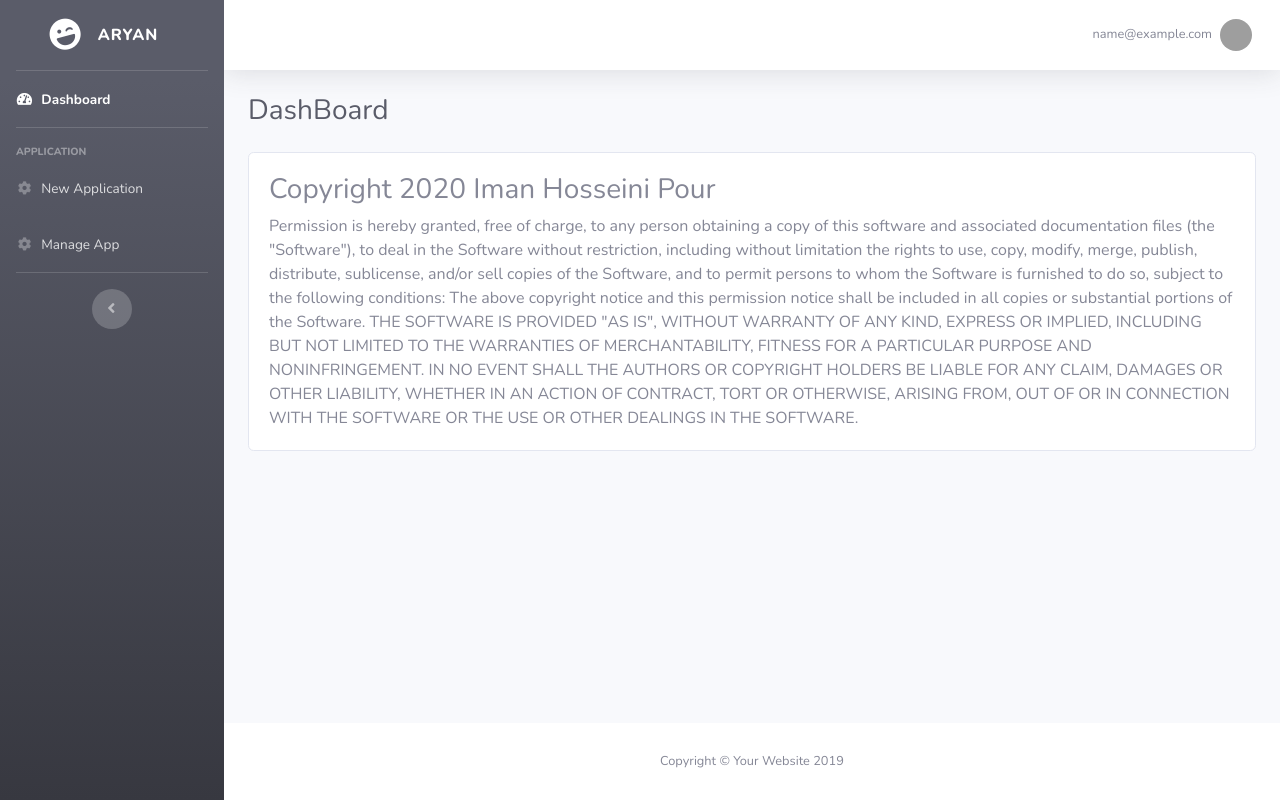
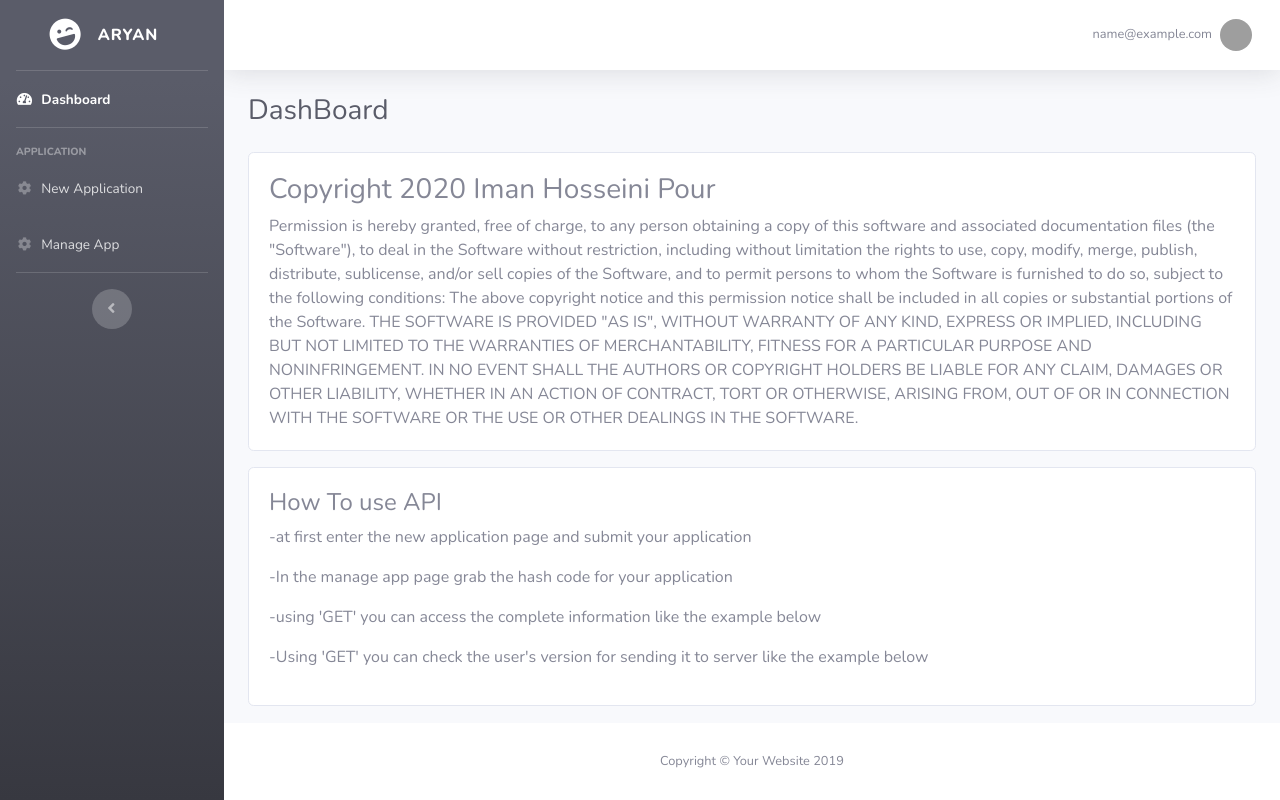
Before and after one commit to imanhpr/CAVC-Project, a Flask app: page /dashboard in a window 1280 px wide. Run offline with Flask 2, Linux system fonts and the light colour scheme; the visitor is signed in with stand-in values (Sample User, id 1); data comes from the database, SQL or seed files in the repository; some libraries are stand-ins or nearby versions; grey boxes are pictures that could not be loaded.

Commit message:
- english tutorial added to main dashbord page. On branch master Your branch is up to date with 'origin/master'.
Changes to be committed:
	modified:   projectA/templates/main_dashboard.html

```diff
--- a/projectA/templates/main_dashboard.html
+++ b/projectA/templates/main_dashboard.html
@@ -12,4 +12,14 @@ The above copyright notice and this permission notice shall be included in all c
 THE SOFTWARE IS PROVIDED "AS IS", WITHOUT WARRANTY OF ANY KIND, EXPRESS OR IMPLIED, INCLUDING BUT NOT LIMITED TO THE WARRANTIES OF MERCHANTABILITY, FITNESS FOR A PARTICULAR PURPOSE AND NONINFRINGEMENT. IN NO EVENT SHALL THE AUTHORS OR COPYRIGHT HOLDERS BE LIABLE FOR ANY CLAIM, DAMAGES OR OTHER LIABILITY, WHETHER IN AN ACTION OF CONTRACT, TORT OR OTHERWISE, ARISING FROM, OUT OF OR IN CONNECTION WITH THE SOFTWARE OR THE USE OR OTHER DEALINGS IN THE SOFTWARE.
     </div>
 </div>
+
+<div class="card mt-3">
+    <div class="card-body">
+        <h4>How To use API</h4>
+        <p>-at first enter the new application page and submit your application</p>
+        <p>-In the manage app page grab the hash code for your application</p>
+        <p>-using 'GET' you can access the complete information like the example below</p>
+        <p>-Using 'GET' you can check the user's version for sending it to server like the example below</p>
+    </div>
+</div>
 {% endblock mainBody %}
```
